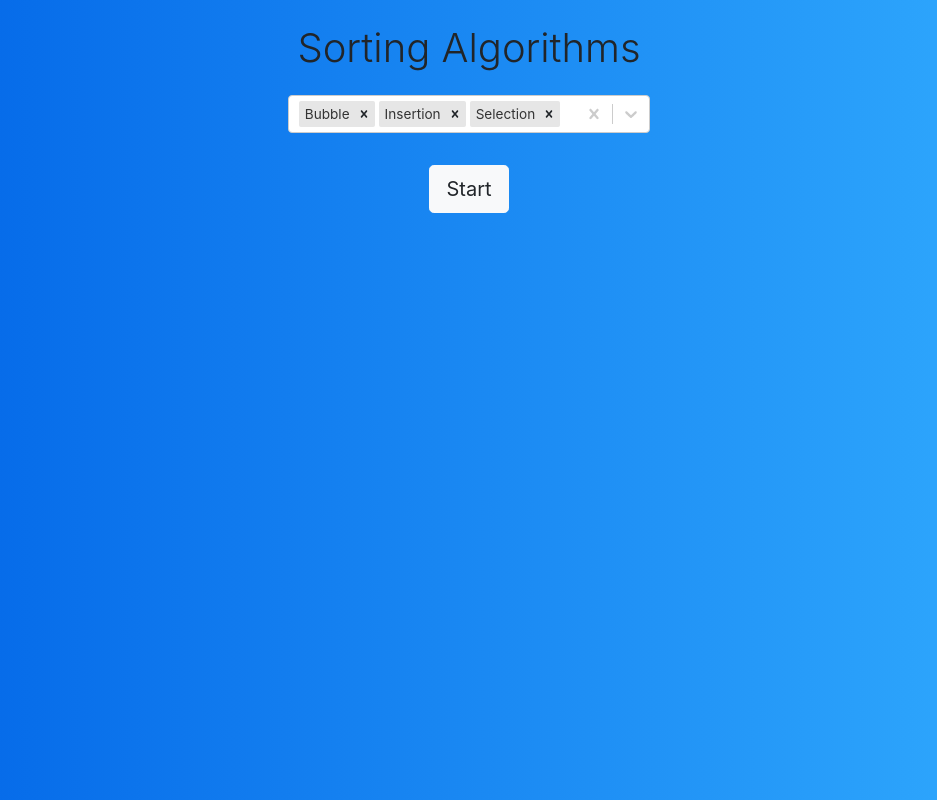
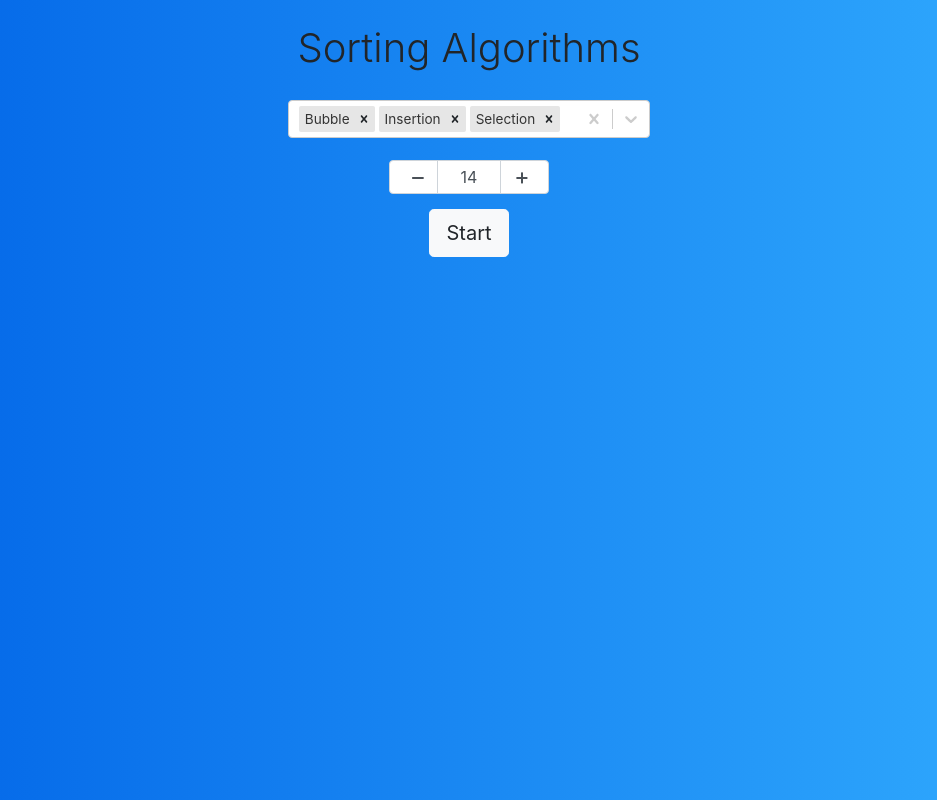
Before and after one commit to wroclawianka/sorting, a React (Create React App) app: page / in a window 1280 px wide. Shown: the whole page, without its empty margins (171-1108 px from the left). Built offline with nearby package versions, Linux system fonts and the light colour scheme; what react-pose would draw is missing.

Commit message:
set length of the array

```diff
--- a/src/App.tsx
+++ b/src/App.tsx
@@ -21,6 +21,7 @@ interface State {
     list: Array<number>;
     display: boolean;
     selectedAlgorithms: Array<algorithm>;
+    length: number
 }
 
 interface Props {
@@ -34,32 +35,43 @@ class App extends Component<Props, State> {
         this.state = {
             list: [],
             display: false,
-            selectedAlgorithms: []
+            selectedAlgorithms: [],
+            length: 14
         }
     }
 
     componentWillMount() {
-        this.getDefaultList();
         this.setState({
             selectedAlgorithms: algorithms.slice(0, 3)
         });
     }
 
-    getDefaultList() {
-        const defaultList: Array<number> = [6, 10, 5, 14, 3, 13, 9, 1, 17, 12, 15, 8, 2, 16, 11, 18, 4, 7];
-        this.setState({
-            list: defaultList
-        });
+    getDefaultList = () => {
+        let defaultList: Array<number> = [];
+        for (let i = 1; i <= this.state.length; i++) {
+            defaultList.push(i);
+        }
+        return defaultList.sort(() => 0.5 - Math.random());
     }
 
     displayVisualization = () => {
         this.setState({
-            display: !this.state.display
-        })
+            display: !this.state.display,
+            list: this.getDefaultList()
+        });
+
     };
 
     selectAlgorithms = (selectedAlgorithms) => {
         this.setState({selectedAlgorithms});
+    };
+
+    decreaseLength = () => {
+        this.setState({length: this.state.length - 1});
+    };
+
+    increaseLength = () => {
+        this.setState({length: this.state.length + 1});
     };
 
     render() {
@@ -71,7 +83,7 @@ class App extends Component<Props, State> {
                             <h1 className="font-weight-light mt-4">Sorting Algorithms</h1>
                         </Col>
                     </Row>
-                    <Row>
+                    <Row className="selectors">
                         <div className="algorithms-selector">
                             <Select
                                 value={this.state.selectedAlgorithms}
@@ -81,6 +93,17 @@ class App extends Component<Props, State> {
                                 placeholder={"Select algorithms to display"}
                                 isDisabled={this.state.display}
                             />
+                        </div>
+                    </Row>
+                    <Row className="selectors">
+                        <div className="length-selector">
+                            <div className="def-number-input number-input">
+                                <button onClick={this.decreaseLength} className="minus" disabled={this.state.display}/>
+                                <input className="quantity" name="quantity" value={this.state.length}
+                                       onChange={() => console.log('change')}
+                                       type="number"/>
+                                <button onClick={this.increaseLength} className="plus" disabled={this.state.display}/>
+                            </div>
                         </div>
                     </Row>
                     {this.state.selectedAlgorithms === null ?
--- a/src/index.css
+++ b/src/index.css
@@ -11,12 +11,81 @@ body {
     margin: 0 10px;
 }
 
+.selectors {
+    display: flex;
+    justify-content: center;
+    min-height: 40px;
+    padding-top: 20px;
+}
+
 .algorithms-selector{
-    margin: 0 auto;
-    padding: 15px;
-    min-height: 70px;
+    padding: 0 15px;
 }
 
 .algorithms-selector > div {
     min-width: 350px;
 }
+
+/*select length*/
+.number-input input[type="number"] {
+    -webkit-appearance: textfield;
+    -moz-appearance: textfield;
+    appearance: textfield;
+}
+.number-input input[type=number]::-webkit-inner-spin-button,
+.number-input input[type=number]::-webkit-outer-spin-button {
+    -webkit-appearance: none;
+}
+
+.number-input button {
+    -webkit-appearance: none;
+    background-color: transparent;
+    border: none;
+    align-items: center;
+    justify-content: center;
+    cursor: pointer;
+    margin: 0;
+    position: relative;
+}
+.number-input button:before,
+.number-input button:after {
+    display: inline-block;
+    position: absolute;
+    content: '';
+    height: 2px;
+    transform: translate(-50%, -50%);
+}
+.number-input button.plus:after {
+    transform: translate(-50%, -50%) rotate(90deg);
+}
+.number-input input[type=number] {
+    text-align: center;
+}
+.number-input.number-input {
+    border: 1px solid #ced4da;
+    width: 10rem;
+    border-radius: .25rem;
+    background-color: #ffffff;
+    margin-top: 2px;
+}
+.number-input.number-input button {
+    width: 2.6rem;
+    height: .7rem;
+}
+.number-input.number-input button.minus {
+    padding-left: 10px;
+}
+.number-input.number-input button:before,
+.number-input.number-input button:after {
+    width: .7rem;
+    background-color: #495057;
+}
+.number-input.number-input input[type=number] {
+    max-width: 4rem;
+    padding: .5rem;
+    border: 1px solid #ced4da;
+    border-width: 0 1px;
+    font-size: 1rem;
+    height: 2rem;
+    color: #495057;
+}
```
